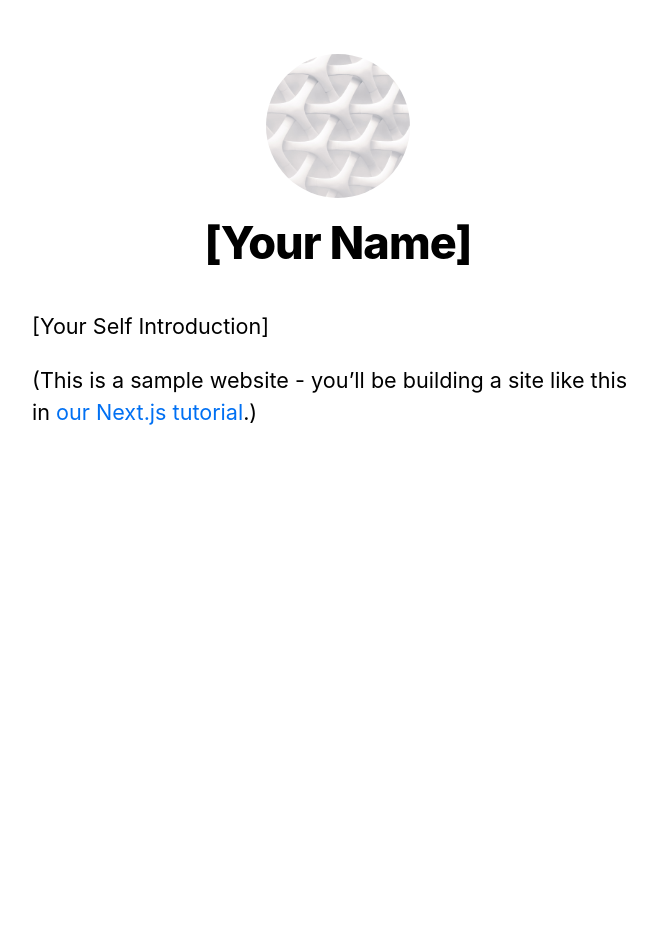
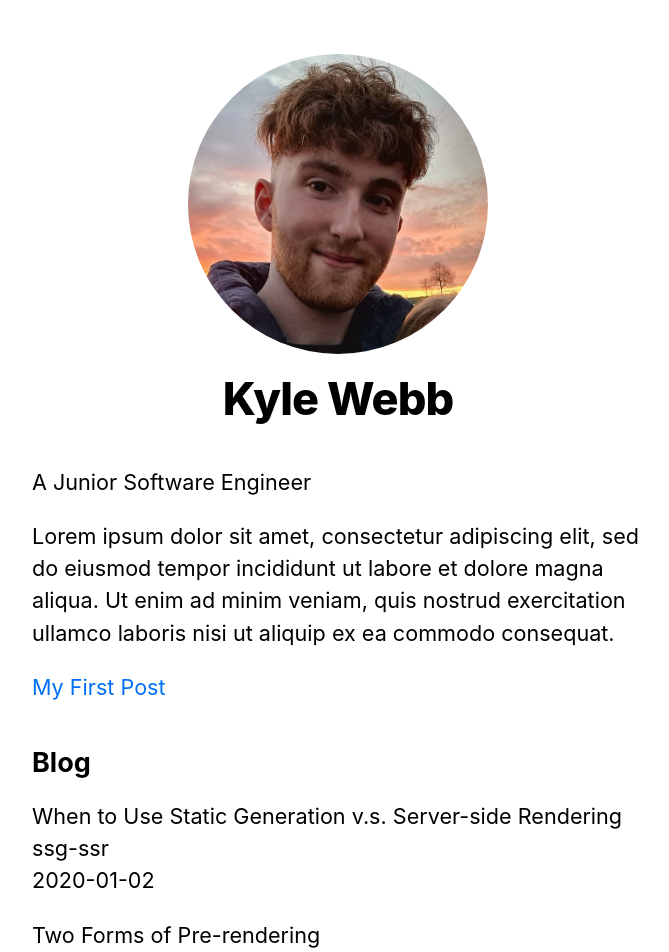
Before and after one commit to KyleWebb2000/App, a Next.js app: page / in a window 1280 px wide. Shown: the top 952 px of the page, without its empty margins (302-971 px from the left). Before the commit the page ends 800 px from the top, so only its background shows below. Built offline with nearby package versions, Linux system fonts and the light colour scheme.

Commit message:
first commit

```diff
--- a/components/layout.js
+++ b/components/layout.js
@@ -4,8 +4,8 @@ import styles from './layout.module.css'
 import utilStyles from '../styles/utils.module.css'
 import Link from 'next/link'
 
-const name = '[Your Name]'
-export const siteTitle = 'Next.js Sample Website'
+const name = 'Kyle Webb'
+export const siteTitle = 'Kyle\'s Next.js App!'
 
 export default function Layout({ children, home }) {
   return (
@@ -13,8 +13,8 @@ export default function Layout({ children, home }) {
       <Head>
         <link rel="icon" href="/favicon.ico" />
         <meta
-          name="description"
-          content="Learn how to build a personal website using Next.js"
+          name="Kyle Webb\'s first Next.js App"
+          content="A simple but unique App built of Next.js"
         />
         <meta
           property="og:image"
@@ -30,10 +30,10 @@ export default function Layout({ children, home }) {
           <>
             <Image
               priority
-              src="/images/profile.jpg"
+              src="/images/me.jpg"
               className={utilStyles.borderCircle}
-              height={144}
-              width={144}
+              height={300}
+              width={300}
               alt={name}
             />
             <h1 className={utilStyles.heading2Xl}>{name}</h1>
@@ -43,10 +43,10 @@ export default function Layout({ children, home }) {
             <Link href="/">
               <Image
                 priority
-                src="/images/profile.jpg"
+                src="/images/me.jpg"
                 className={utilStyles.borderCircle}
-                height={108}
-                width={108}
+                height={200}
+                width={200}
                 alt={name}
               />
             </Link>
--- /dev/null
+++ b/lib/posts.js
@@ -0,0 +1,35 @@
+import fs from 'fs';
+import path from 'path';
+import matter from 'gray-matter';
+
+const postsDirectory = path.join(process.cwd(), 'pages/posts');
+
+export function getSortedPostsData() {
+  // Get file names under /posts
+  const fileNames = fs.readdirSync(postsDirectory);
+  const allPostsData = fileNames.map((fileName) => {
+    // Remove ".md" from file name to get id
+    const id = fileName.replace(/\.md$/, '');
+
+    // Read markdown file as string
+    const fullPath = path.join(postsDirectory, fileName);
+    const fileContents = fs.readFileSync(fullPath, 'utf8');
+
+    // Use gray-matter to parse the post metadata section
+    const matterResult = matter(fileContents);
+
+    // Combine the data with the id
+    return {
+      id,
+      ...matterResult.data,
+    };
+  });
+  // Sort posts by date
+  return allPostsData.sort((a, b) => {
+    if (a.date < b.date) {
+      return 1;
+    } else {
+      return -1;
+    }
+  });
+}
--- a/package.json
+++ b/package.json
@@ -6,6 +6,7 @@
     "start": "next start"
   },
   "dependencies": {
+    "gray-matter": "^4.0.3",
     "next": "latest",
     "react": "18.2.0",
     "react-dom": "18.2.0"
--- a/pages/index.js
+++ b/pages/index.js
@@ -1,19 +1,47 @@
 import Head from 'next/head'
 import Layout, { siteTitle } from '../components/layout'
 import utilStyles from '../styles/utils.module.css'
+import Link from 'next/link'
+import { getSortedPostsData } from '../lib/posts'
 
-export default function Home() {
+export async function getStaticProps() {
+  const allPostsData = getSortedPostsData();
+  return {
+    props: {
+      allPostsData,
+    },
+  };
+}
+
+export default function Home({ allPostsData }) {
   return (
     <Layout home>
       <Head>
         <title>{siteTitle}</title>
       </Head>
       <section className={utilStyles.headingMd}>
-        <p>[Your Self Introduction]</p>
+        <p>A Junior Software Engineer</p>
         <p>
-          (This is a sample website - you’ll be building a site like this in{' '}
-          <a href="https://nextjs.org/learn">our Next.js tutorial</a>.)
+        Lorem ipsum dolor sit amet, consectetur adipiscing elit, sed do eiusmod tempor incididunt ut labore et dolore magna aliqua. Ut enim ad minim veniam, quis nostrud exercitation ullamco laboris nisi ut aliquip ex ea commodo consequat.
         </p>
+        <p>
+        <Link href="/posts/first-post">My First Post</Link>
+        </p>
+      </section>
+
+      <section className={`${utilStyles.headingMd} ${utilStyles.padding1px}`}>
+        <h2 className={utilStyles.headingLg}>Blog</h2>
+        <ul className={utilStyles.list}>
+          {allPostsData.map(({ id, date, title }) => (
+            <li className={utilStyles.listItem} key={id}>
+              {title}
+              <br />
+              {id}
+              <br />
+              {date}
+            </li>
+          ))}
+        </ul>
       </section>
     </Layout>
   )
--- /dev/null
+++ b/pages/posts/pre-rendering.md
@@ -0,0 +1,11 @@
+---
+title: 'Two Forms of Pre-rendering'
+date: '2020-01-01'
+---
+
+Next.js has two forms of pre-rendering: **Static Generation** and **Server-side Rendering**. The difference is in **when** it generates the HTML for a page.
+
+- **Static Generation** is the pre-rendering method that generates the HTML at **build time**. The pre-rendered HTML is then _reused_ on each request.
+- **Server-side Rendering** is the pre-rendering method that generates the HTML on **each request**.
+
+Importantly, Next.js lets you **choose** which pre-rendering form to use for each page. You can create a "hybrid" Next.js app by using Static Generation for most pages and using Server-side Rendering for others.
--- /dev/null
+++ b/pages/posts/ssg-ssr.md
@@ -0,0 +1,19 @@
+---
+title: 'When to Use Static Generation v.s. Server-side Rendering'
+date: '2020-01-02'
+---
+
+We recommend using **Static Generation** (with and without data) whenever possible because your page can be built once and served by CDN, which makes it much faster than having a server render the page on every request.
+
+You can use Static Generation for many types of pages, including:
+
+- Marketing pages
+- Blog posts
+- E-commerce product listings
+- Help and documentation
+
+You should ask yourself: "Can I pre-render this page **ahead** of a user's request?" If the answer is yes, then you should choose Static Generation.
+
+On the other hand, Static Generation is **not** a good idea if you cannot pre-render a page ahead of a user's request. Maybe your page shows frequently updated data, and the page content changes on every request.
+
+In that case, you can use **Server-Side Rendering**. It will be slower, but the pre-rendered page will always be up-to-date. Or you can skip pre-rendering and use client-side JavaScript to populate data.
```
Also changed, not shown: public/images/me.jpg (added), 1 other file (tests, documents, lock files or other folders).
